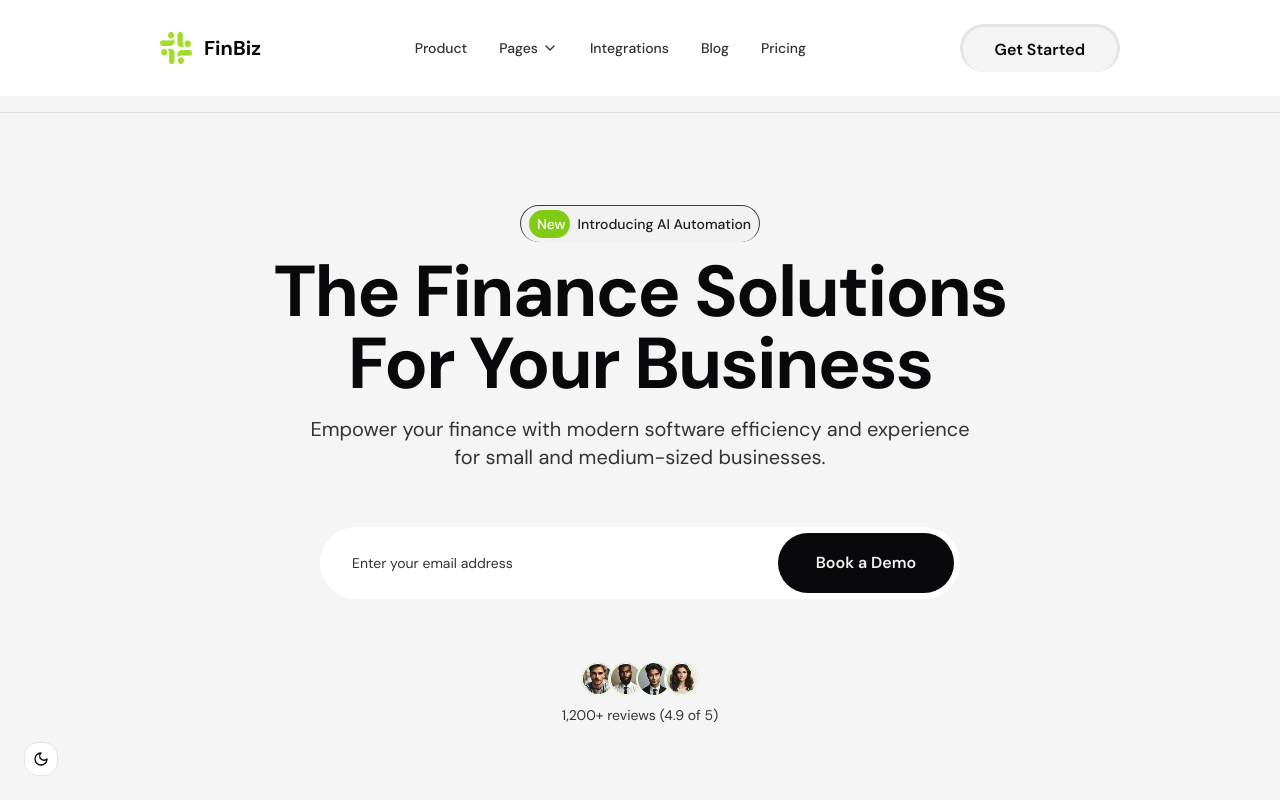
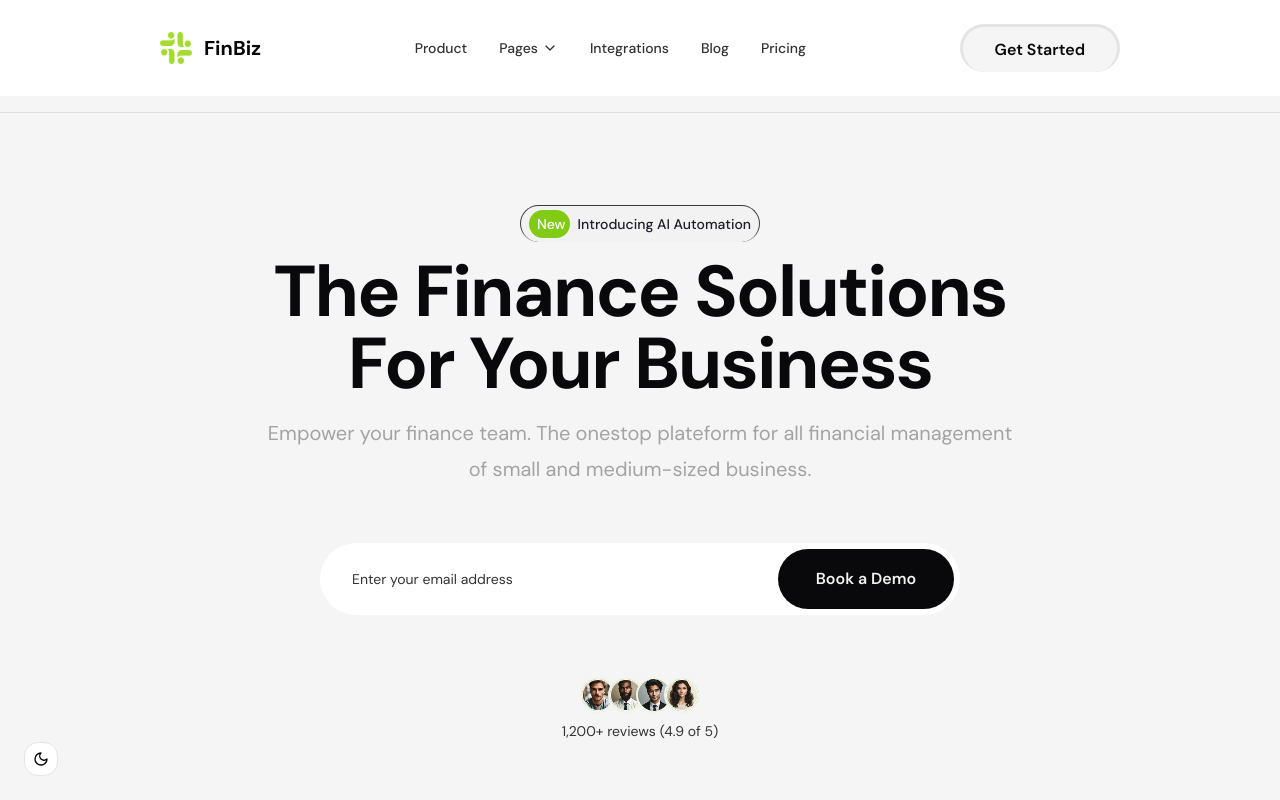
Before and after one commit to hazem-e99/Beetleware-Task25, a React (Vite) app: page / in a window 1280 px wide. Shown: the top 800 px of the page. Built offline with nearby package versions, Linux system fonts and the light colour scheme.

Commit message:
speaacess

```diff
--- a/src/components/sections/HeroSection.jsx
+++ b/src/components/sections/HeroSection.jsx
@@ -12,7 +12,7 @@ const images = [photo, photo2, photo3, photo4];
 export function HeroSection() {
   return (
     <section className="min-h-screen md:min-h-[1400px] lg:min-h-[1600px] relative pb-16 sm:pb-24 md:pb-32 lg:pb-40" style={{ zIndex: 60 }}>
-      <div className="relative pt-16 sm:pt-20 md:pt-24 lg:pt-[108px] pb-20 min-h-[900px] sm:min-h-[1000px] md:min-h-[1100px] lg:min-h-[1291px] bg-bgPricingSection">
+      <div className="relative pt-16 sm:pt-20 md:pt-24 lg:pt-[108px] pb-20 min-h-[900px] sm:min-h-[1000px] md:min-h-[1100px] lg:min-h-[1227px] bg-bgPricingSection">
         <div className="container relative mx-auto px-4 sm:px-6 lg:px-8">
           <motion.div
             initial={{ opacity: 0, y: 20 }}
@@ -52,10 +52,9 @@ export function HeroSection() {
               initial={{ opacity: 0, y: 20 }}
               animate={{ opacity: 1, y: 0 }}
               transition={{ delay: 0.4 }}
-              className="text-lg text-[22px] sm:text-xl text-textP mb-[56px] max-w-2xl mx-auto"
+              className="text-neutral-400 text-xl font-normal font-['DM_Sans'] leading-9 mb-[56px] max-w-3xl mx-auto"
             >
-              Empower your finance with modern software efficiency and experience
-              for small and medium-sized businesses.
+              Empower your finance team. The onestop plateform for all financial management of small and medium-sized business.
             </motion.p>
 
             <motion.div
@@ -103,7 +102,7 @@ export function HeroSection() {
           </motion.div>
         </div>
 
-        <div className="absolute left-4 right-4 sm:left-8 sm:right-8 md:left-12 md:right-12 lg:left-[90px] lg:right-[90px] top-[650px] sm:top-[700px] md:top-[750px] lg:top-[819px]">
+        <div className="absolute left-4 right-4 sm:left-8 sm:right-8 md:left-12 md:right-12 lg:left-[90px] lg:right-[90px] top-[650px] sm:top-[700px] md:top-[750px] lg:top-[700px]">
           <StatsSection />
         </div>
       </div>
--- a/src/components/sections/StatsSection.jsx
+++ b/src/components/sections/StatsSection.jsx
@@ -10,7 +10,7 @@ import {
 
 export function StatsSection() {
   return (
-    <section className="py-6 sm:py-8 md:py-10 m-4 sm:m-6 md:m-8 lg:m-10 relative bg-background rounded-lg">
+    <section className="py-6 sm:py-8 md:py-10 m-4 sm:m-6 md:m-8 lg:m-10 relative bg-background rounded-[20px]">
       <div className="relative  w-full p-3 sm:p-4 md:px-6 lg:px-8 rounded-lg bg-surface shadow-lg ">
         {/* Top Metrics */}
         <div className="grid grid-cols-1 sm:grid-cols-2 md:grid-cols-3 gap-3 sm:gap-4 mb-4 sm:mb-6">
```
